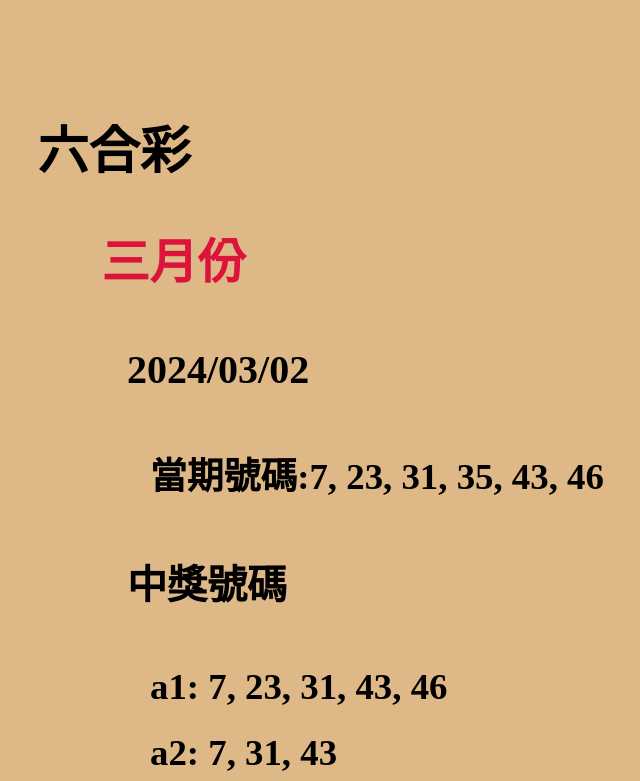
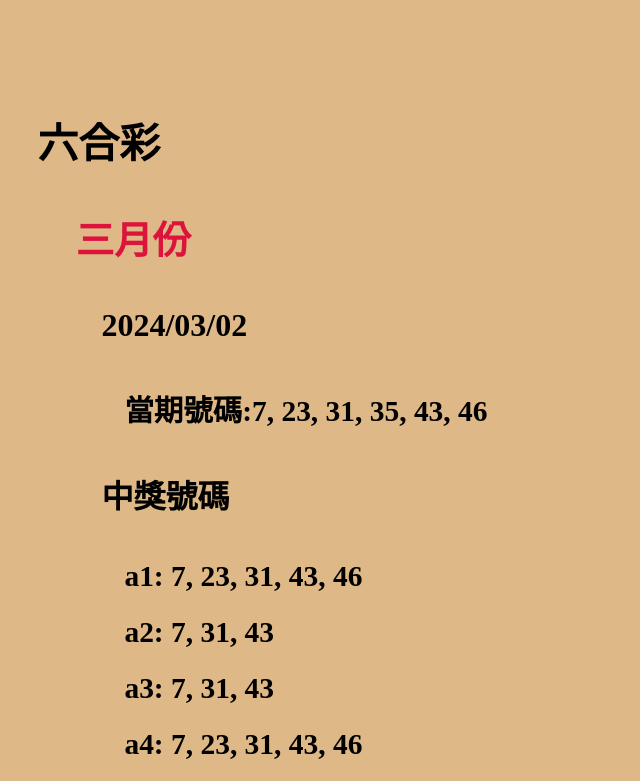
Before and after one commit to BboyJayJ/Lottery, a plain HTML site: page index.html in a window 1280 px wide. Shown: the top 781 px of the page, without its empty margins (137-777 px from the left). Drawn offline with Linux system fonts and the light colour scheme.

Commit message:
Add files via upload

```diff
--- a/mainstyle.css
+++ b/mainstyle.css
@@ -10,27 +10,27 @@ body {
 }
 
 #main h2 {
-    font-size: 3.2rem;
+    font-size: 3.2vw;
     margin: 3vw 8vw;
 }
 
 #lottery {
-    margin: 0 15vw;
+    margin: 0 13vw;
 }
 
 #lottery p {
     font-weight: bold;
-    font-size: 2.3rem;
+    font-size: 2.3vw;
     margin: 1.8vw;
 }
 
 #lottery h4 {
-    font-size: 2.5rem;
+    font-size: 2.5vw;
     font-weight: bold;
 }
 
 #lottery h3 {
-    font-size: 3rem;
+    font-size: 3vw;
     color: #dc143c;
     margin: 0 -2vw;
 }
```
